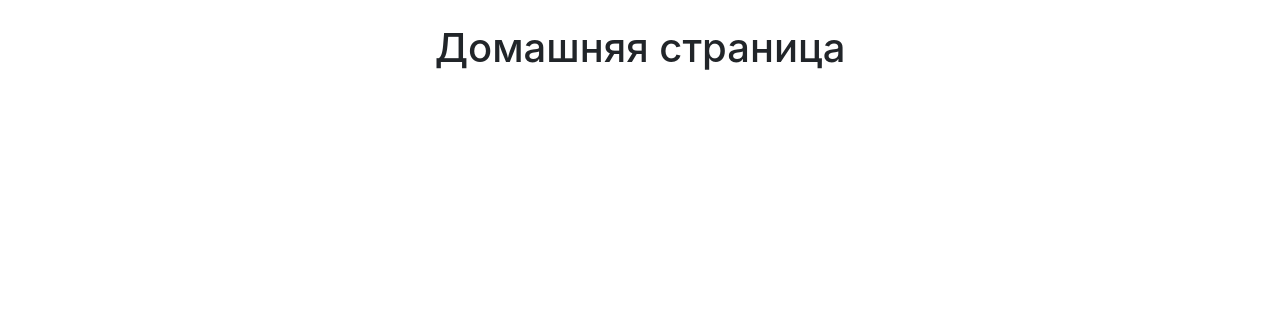
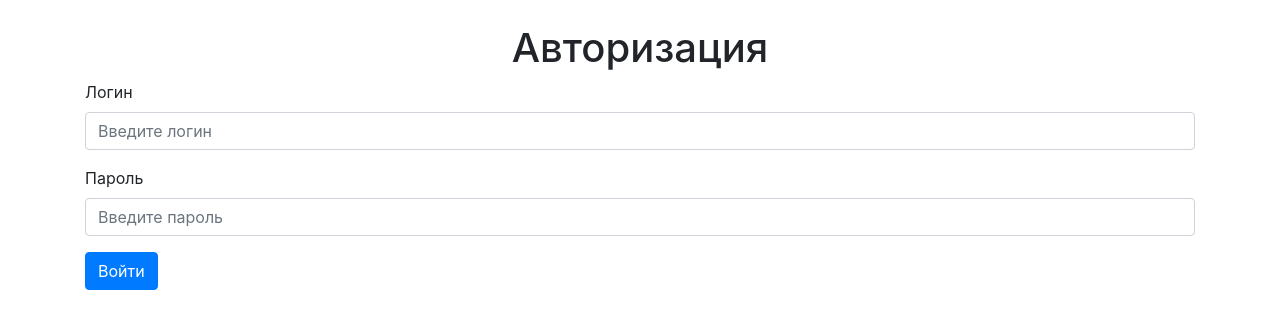
Before and after one commit to SergeyEzhin/acosta-new, a React (Create React App) app: page /home in a window 1280 px wide. Shown: the top 328 px of the page. Built offline with nearby package versions, Linux system fonts and the light colour scheme.

Commit message:
Make routing

```diff
--- a/package.json
+++ b/package.json
@@ -7,13 +7,17 @@
     "@testing-library/react": "^9.5.0",
     "@testing-library/user-event": "^7.2.1",
     "bootstrap": "^4.5.0",
+    "connected-react-router": "^6.8.0",
+    "history": "^4.10.1",
     "node-sass": "^4.14.1",
     "react": "^16.13.1",
     "react-dom": "^16.13.1",
     "react-redux": "^7.2.0",
+    "react-router": "^5.2.0",
     "react-router-dom": "^5.2.0",
     "react-scripts": "3.4.1",
     "redux": "^4.0.5",
+    "redux-logger": "^3.0.6",
     "redux-thunk": "^2.3.0"
   },
   "scripts": {
--- a/src/App.js
+++ b/src/App.js
@@ -1,9 +1,10 @@
 import React from 'react';
+import {connect} from 'react-redux';
+import {getProfile} from './redux/actions';
+import { Route, Switch } from 'react-router-dom';
 import Auth from './components/Auth/Auth';
-import {Route, Switch, Redirect, withRouter, Router, BrowserRouter} from "react-router-dom"
-import {Home} from './components/Home/Home';
-import {connect} from 'react-redux';
-import {getProfile} from './redux/actions'
+import Home from './components/Home/Home';
+import {ConnectedRouter} from 'connected-react-router';
 
 class App extends React.Component
 {
@@ -12,20 +13,21 @@ class App extends React.Component
     this.props.getProfile()
   }
 
+
   render()
   {
     // const {history} = this.props;
+    let {history, context} = this.props;
 
     return (
-      <div className="App">
-      <BrowserRouter>
-        <Switch>
-          <Route path='/auth' component={Auth} />
-          <Route path='/home' component={Home} />
-          <Redirect from='/' to='/auth'/>
-        </Switch>
-      </BrowserRouter>
-      </div>
+      <React.Fragment>
+        <ConnectedRouter history={history}>
+          <Switch>
+            <Route path='/' component={Auth} />
+            <Route path='/home' component={Home} />
+          </Switch>
+        </ConnectedRouter>
+      </React.Fragment>
     );
   }
 }
--- a/src/components/Auth/Auth.js
+++ b/src/components/Auth/Auth.js
@@ -17,8 +17,8 @@ class Auth extends Component {
       }
 
     handleSubmit = event => {
-        event.preventDefault()
-        this.props.userLoginFetch(this.state)
+        event.preventDefault();
+        this.props.userLoginFetch(this.state);
     }
 
     render()
--- a/src/components/Home/Home.js
+++ b/src/components/Home/Home.js
@@ -2,7 +2,7 @@ import React from 'react';
 import './Home.scss';
 import {connect} from 'react-redux';
 
-export const Home = () =>
+const Home = () =>
 {
 
     return (
@@ -13,9 +13,11 @@ export const Home = () =>
 }
 
 // const mapDispatchToProps = dispatch => ({
-//     userLoginFetch: userInfo => dispatch(userLoginFetch(userInfo))
+
 // });
 
 // const mapStateToProps = state => ({
-//     errorAuth: state.auth.errorAuth
+
 // })
+
+export default connect(null, null)(Home);
--- /dev/null
+++ b/src/history.js
@@ -0,0 +1,5 @@
+import { createBrowserHistory } from 'history';
+
+const history = createBrowserHistory({basename: '/auth'});
+
+export default history;
--- a/src/index.js
+++ b/src/index.js
@@ -1,15 +1,24 @@
 import React from 'react';
 import ReactDOM from 'react-dom';
 import App from './App';
-import { Provider } from 'react-redux';
+
+import {Provider, ReactReduxContext} from 'react-redux';
 import thunk from 'redux-thunk';
-import { createStore, compose, applyMiddleware } from 'redux';
-import { rootReducer } from './redux/reducers/rootReducer'
+import {createStore, compose, applyMiddleware} from 'redux';
+import {routerMiddleware} from 'connected-react-router';
+import rootReducer from './redux/reducers/rootReducer';
+import history from './history';
+
 import * as serviceWorker from './serviceWorker';
 import './index.scss';
 
-const store = createStore(rootReducer, compose(
+// const history = createBrowserHistory({basename: '/auth'});
+
+const store = createStore(rootReducer(history), compose(
+  applyMiddleware(routerMiddleware(history)),
   applyMiddleware(thunk),
+  // applyMiddleware(redirect),
+  // applyMiddleware(createLogger()),
   window.__REDUX_DEVTOOLS_EXTENSION__ && window.__REDUX_DEVTOOLS_EXTENSION__()
 ));
 
@@ -17,7 +26,7 @@ const app = (
 
   <Provider store={store}>
     <React.StrictMode>
-      <App />
+      <App history={history} />
     </React.StrictMode>
   </Provider>
 )
--- a/src/redux/actions.js
+++ b/src/redux/actions.js
@@ -1,7 +1,9 @@
-import { LOGIN, SHOW_ERROR_ALERT, HIDE_ERROR_ALERT, SAVE_AUTH } from "./types"
+import { LOGIN, SHOW_ERROR_ALERT, HIDE_ERROR_ALERT, SAVE_AUTH } from "./types";
+import { push } from 'connected-react-router'
 
 
 export const userLoginFetch = user => {
+    console.log(push);
     return dispatch => {
         console.log(user)
         return fetch('http://acosta.r52.ru/api/api-token-auth/', {
@@ -15,6 +17,8 @@ export const userLoginFetch = user => {
             .then(data => {
               if (data.token)
               {
+                // dispatch({});
+                dispatch(push('/home'));
                 localStorage.setItem("token", data.token);
                 console.log(data.token);
                 dispatch({type: HIDE_ERROR_ALERT});
@@ -34,6 +38,7 @@ export const getProfile = () =>
   {
     if(localStorage.getItem('token'))
     {
+      dispatch(push('/home'));
       let token = localStorage.getItem('token');
       dispatch({type: SAVE_AUTH, payload: token});
     }
--- a/src/redux/reducers/rootReducer.js
+++ b/src/redux/reducers/rootReducer.js
@@ -1,6 +1,10 @@
 import {combineReducers} from 'redux';
+import {connectRouter} from 'connected-react-router'
 import {authReducer} from './authReducer';
 
-export const rootReducer = combineReducers({
+const rootReducer = (history) => combineReducers({
+    router: connectRouter(history),
     auth: authReducer
 });
+
+export default rootReducer;
--- a/src/redux/types.js
+++ b/src/redux/types.js
@@ -2,4 +2,5 @@ export const LOGIN = 'LOGIN';
 export const LOGOUT = 'LOGOUT';
 export const SHOW_ERROR_ALERT = 'SHOW_ERROR_ALERT';
 export const HIDE_ERROR_ALERT = 'HIDE_ERROR_ALERT';
+export const ROUTING = 'ROUTING';
 export const SAVE_AUTH = 'SAVE_AUTH';
```
Also changed, not shown: 1 other file (tests, documents, lock files or other folders).
